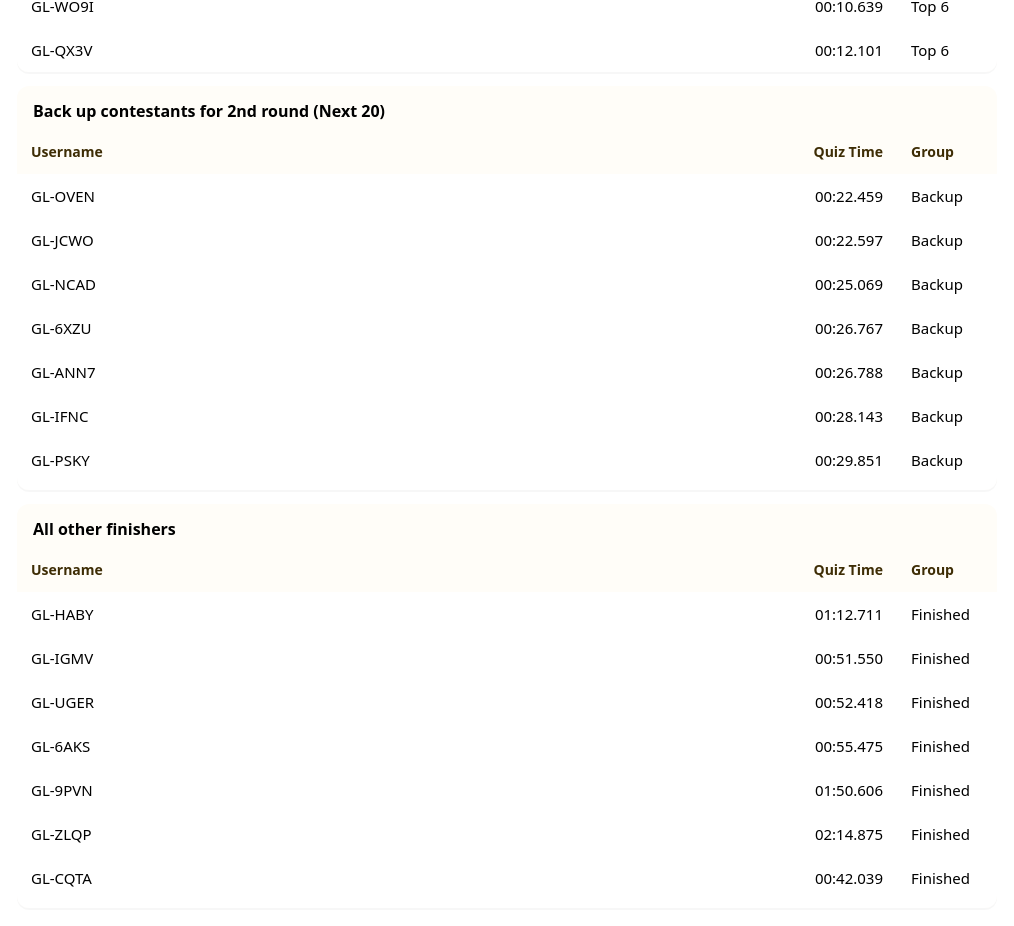
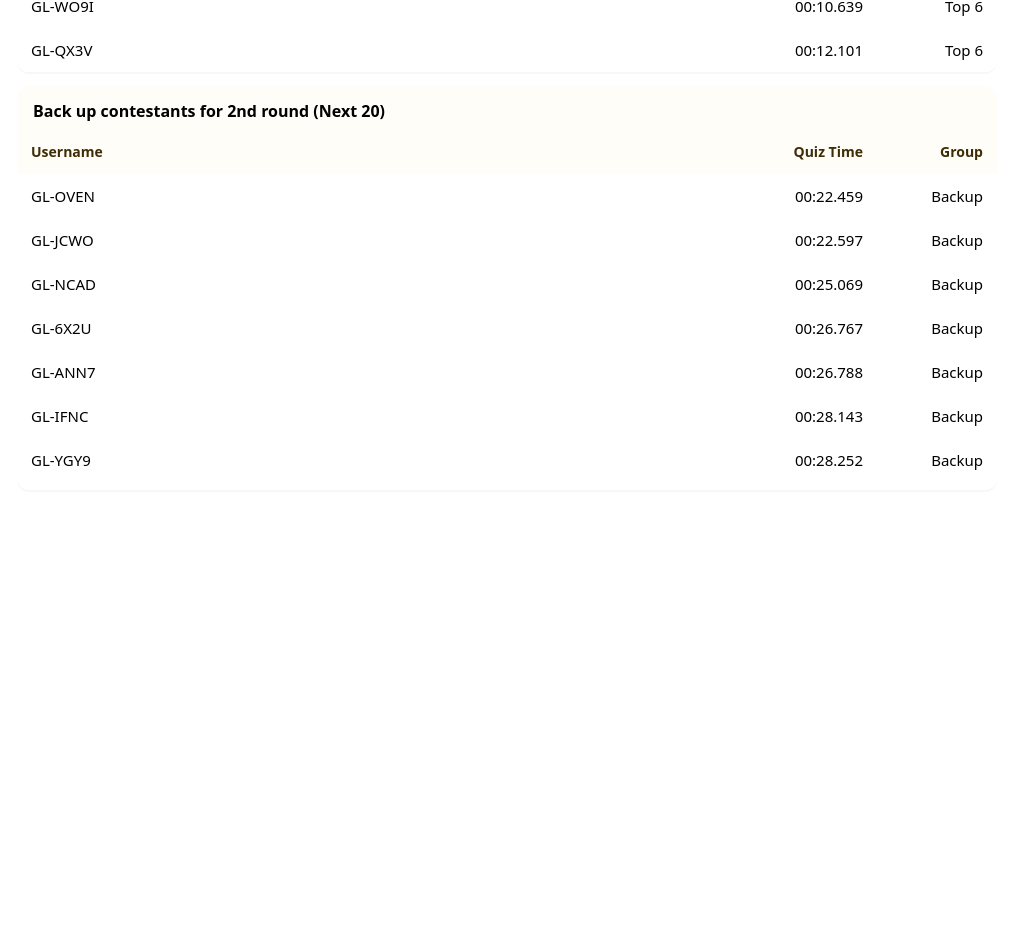
Before and after one commit to Runnerrander/grandlucky-quiz, a Next.js app: page / in a window 1280 px wide. Shown: the part 674-1600 px from the top of the page, without its empty margins (133-1147 px from the left). After the commit the page ends 1242 px from the top, so only its background shows below. Built offline with nearby package versions, Linux system fonts and the light colour scheme.

Commit message:
Revert "fix(results): add third section (All other finishers); keep Top 6 & Next 20; add Group column; update EN/HU copy & styles"
This reverts commit bcb508d4e189eb3912606031d1268d6d6683c5fa.

```diff
--- a/pages/index.js
+++ b/pages/index.js
@@ -3,11 +3,12 @@ import Head from "next/head";
 import { useMemo, useState } from "react";
 
 /**
- * DATA
- * ----
- * Top 6 (fastest) + Next 20 (backup) + All other finishers for Round 1.
- * Times are mm:ss.mmm. Lists match the completion export you provided.
+ * DATA (verified from your completion export)
+ * -------------------------------------------
+ * Only "username" and "time" are displayed. Group is derived (Top 6 / Backup).
  */
+
+// Top 6 — fastest correct submissions
 const TOP6 = [
   { username: "GL-UJQA", time: "00:05.362" },
   { username: "GL-FB5U", time: "00:05.756" },
@@ -17,93 +18,28 @@ const TOP6 = [
   { username: "GL-QX3V", time: "00:12.101" },
 ];
 
-// Backup 20 – keep your validated order
+// Next 20 — backups, next fastest after Top 6
 const NEXT20 = [
   { username: "GL-OVEN", time: "00:22.459" },
   { username: "GL-JCWO", time: "00:22.597" },
   { username: "GL-NCAD", time: "00:25.069" },
-  { username: "GL-6XZU", time: "00:26.767" },
+  { username: "GL-6X2U", time: "00:26.767" },
   { username: "GL-ANN7", time: "00:26.788" },
   { username: "GL-IFNC", time: "00:28.143" },
+  { username: "GL-YGY9", time: "00:28.252" },
   { username: "GL-PSKY", time: "00:29.851" },
   { username: "GL-KKHC", time: "00:30.735" },
-  { username: "GL-Z9PW", time: "00:30.142" },
-  { username: "GL-SFUR", time: "00:31.604" },
-  { username: "GL-P35S", time: "00:32.575" },
   { username: "GL-JJRR", time: "00:32.996" },
+  { username: "GL-Y7QF", time: "00:34.591" },
+  { username: "GL-T1TU", time: "00:35.231" },
+  { username: "GL-OTRG", time: "00:35.952" },
+  { username: "GL-6L9E", time: "00:36.177" },
+  { username: "GL-ONCU", time: "00:37.114" },
+  { username: "GL-HUVF", time: "00:38.977" },
   { username: "GL-GAZT", time: "00:39.230" },
+  { username: "GL-Q6QJ", time: "00:39.619" },
   { username: "GL-PWIQ", time: "00:40.077" },
-  { username: "GL-B9NC", time: "00:42.151" },
-  { username: "GL-THCM", time: "00:51.204" },
-  { username: "GL-ESAX", time: "02:18.995" },
-  { username: "GL-12I0", time: "02:29.860" },
-  { username: "GL-ORSO", time: "02:06.653" },
-  { username: "qa.091", time: "03:32.204" },
-];
-
-/**
- * All other finishers (correct=5) from your export, excluding Top6/NEXT20.
- * Order doesn’t change your Top6/Next20; feel free to reorder later by time if you want.
- */
-const OTHERS = [
-  { username: "GL-HABY", time: "01:12.711" },
-  { username: "GL-IGMV", time: "00:51.550" },
-  { username: "GL-UGER", time: "00:52.418" },
-  { username: "GL-6AKS", time: "00:55.475" },
-  { username: "GL-9PVN", time: "01:50.606" },
-  { username: "GL-ZLQP", time: "02:14.875" },
   { username: "GL-CQTA", time: "00:42.039" },
-  { username: "GL-HUVF", time: "00:38.977" },
-  { username: "GL-D3S5", time: "01:43.216" },
-  { username: "GL-XZJE", time: "01:10.376" },
-  { username: "GL-F5VI", time: "00:45.568" },
-  { username: "GL-GOIS", time: "05:59.008" },
-  { username: "GL-LYMP", time: "02:12.258" },
-  { username: "GL-6L9E", time: "00:36.177" },
-  { username: "GL-HOCK", time: "00:44.670" },
-  { username: "GL-DIMW", time: "00:55.006" },
-  { username: "GL-WSXW", time: "00:52.147" },
-  { username: "GL-ONCU", time: "00:37.114" },
-  { username: "GL-T1TU", time: "00:35.231" },
-  { username: "GL-0KYS", time: "01:01.551" },
-  { username: "GL-E9XM", time: "01:57.403" },
-  { username: "GL-YGY9", time: "00:28.252" },
-  { username: "GL-Q6QJ", time: "00:39.619" },
-  { username: "GL-2RPL", time: "01:13.680" },
-  { username: "GL-GCAH", time: "01:16.961" },
-  { username: "GL-E8YO", time: "04:07.502" },
-  { username: "GL-PBQM", time: "03:09.435" },
-  { username: "GL-ZNAM", time: "01:10.323" },
-  { username: "GL-YWZP", time: "03:53.971" },
-  { username: "GL-ERPN", time: "00:55.603" },
-  { username: "GL-OH1J", time: "00:55.092" },
-  { username: "GL-LFJT", time: "01:01.245" },
-  { username: "GL-VH35", time: "07:29.747" },
-  { username: "GL-DFWD", time: "01:18.498" },
-  { username: "GL-MDE7", time: "01:14.846" },
-  { username: "GL-HCNP", time: "01:46.663" },
-  { username: "GL-ZRXW", time: "01:14.234" },
-  { username: "GL-ZYLH", time: "00:43.675" },
-  { username: "GL-P9BX", time: "00:51.464" },
-  { username: "GL-6QRH", time: "04:50.891" },
-  { username: "GL-L7MH", time: "01:11.118" },
-  { username: "GL-GUHH", time: "02:56.442" },
-  { username: "GL-ZBUX", time: "01:26.818" },
-  { username: "GL-Y7QF", time: "00:34.591" },
-  { username: "GL-KHBZ", time: "02:31.678" },
-  { username: "GL-AMFT", time: "02:08.346" },
-  { username: "GL-KEQD", time: "01:15.804" },
-  { username: "GL-G7MM", time: "01:30.914" },
-  { username: "GL-KW6A", time: "00:51.331" },
-  { username: "GL-OTRG", time: "00:35.952" },
-  { username: "GL-PBGA", time: "00:53.136" },
-  { username: "GL-6VI8", time: "01:11.686" },
-  { username: "GL-OA7O", time: "01:16.787" },
-  { username: "GL-R8SP", time: "01:20.811" },
-  { username: "GL-MEKJ", time: "00:43.838" },
-  { username: "GL-UAKO", time: "00:33.708" },
-  // Optional test/utility users with correct=5 and the same round_id:
-  { username: "GL-TEST", time: "00:34.968" },
 ];
 
 /**
@@ -117,18 +53,22 @@ const normalize = (s) =>
     .replace(/\s+/g, "")
     .replace(/–|—/g, "-");
 
-const withGroup = (rows, label) => rows.map((r) => ({ ...r, group: label }));
+const LISTS = [TOP6, NEXT20];
 
-const ALL = [
-  ...withGroup(TOP6, "Top 6"),
-  ...withGroup(NEXT20, "Backup"),
-  ...withGroup(OTHERS, "Finished"),
-];
+const groupOf = (username) => {
+  const u = normalize(username);
+  if (TOP6.find((r) => normalize(r.username) === u)) return "top6";
+  if (NEXT20.find((r) => normalize(r.username) === u)) return "backup";
+  return null;
+};
 
 const searchUser = (needle) => {
   const q = normalize(needle);
   if (!q) return [];
-  return ALL.filter((r) => normalize(r.username) === q);
+  const hay = LISTS.flat();
+  return hay
+    .filter((r) => normalize(r.username) === q)
+    .map((r) => ({ ...r, group: groupOf(r.username) }));
 };
 
 /**
@@ -136,21 +76,25 @@ const searchUser = (needle) => {
  */
 const COPY = {
   en: {
+    pageTitle: "GrandLucky Travel — Results",
     title: "The Vivko contest Round 1 has ended.",
     subtitle: "New contest coming soon.",
-    banner: "The Vivko contest Round 1 has ended. A new contest is coming soon.",
+    banner:
+      "The Vivko contest Round 1 has ended. A new contest is coming soon.",
     questions: "Questions? Email us at",
     searchLabel: "Find your result",
     searchPlaceholder: "Type username (e.g., GL-XX)",
     noMatch: "No matches.",
     top6: "Contestants for 2nd round (Top 6)",
     next20: "Back up contestants for 2nd round (Next 20)",
-    others: "All other finishers",
     username: "Username",
     quizTime: "Quiz Time",
     group: "Group",
+    groupTop6: "Top 6",
+    groupBackup: "Backup",
   },
   hu: {
+    pageTitle: "GrandLucky Travel — Eredmények",
     title: "A Vivkó nyereményjáték 1. fordulója lezárult.",
     subtitle: "Hamarosan új játék indul.",
     banner:
@@ -161,10 +105,11 @@ const COPY = {
     noMatch: "Nincs találat.",
     top6: "2. forduló versenyzői (Top 6)",
     next20: "Tartalék versenyzők (Következő 20)",
-    others: "További befejezők",
     username: "Felhasználónév",
     quizTime: "Kvízidő",
     group: "Csoport",
+    groupTop6: "Top 6",
+    groupBackup: "Tartalék",
   },
 };
 
@@ -173,12 +118,16 @@ export default function ResultsPage() {
   const [query, setQuery] = useState("");
 
   const t = COPY[lang];
+
   const results = useMemo(() => searchUser(query), [query]);
+
+  const labelForGroup = (g) =>
+    g === "top6" ? t.groupTop6 : g === "backup" ? t.groupBackup : "";
 
   return (
     <>
       <Head>
-        <title>GrandLucky Travel — Results</title>
+        <title>{t.pageTitle}</title>
         <meta name="viewport" content="width=device-width, initial-scale=1" />
       </Head>
 
@@ -233,7 +182,7 @@ export default function ResultsPage() {
             <div className="thead">
               <div className="cell head">{t.username}</div>
               <div className="cell head right">{t.quizTime}</div>
-              <div className="cell head">{t.group}</div>
+              <div className="cell head right">{t.group}</div>
             </div>
 
             <div className="tbody">
@@ -244,7 +193,7 @@ export default function ResultsPage() {
                   <div className="row" key={`find-${r.username}`}>
                     <div className="cell user">{r.username}</div>
                     <div className="cell time right">{r.time}</div>
-                    <div className="cell">{r.group}</div>
+                    <div className="cell right">{labelForGroup(r.group)}</div>
                   </div>
                 ))
               )}
@@ -260,14 +209,14 @@ export default function ResultsPage() {
             <div className="thead">
               <div className="cell head">{t.username}</div>
               <div className="cell head right">{t.quizTime}</div>
-              <div className="cell head">{t.group}</div>
+              <div className="cell head right">{t.group}</div>
             </div>
             <div className="tbody">
               {TOP6.map((r) => (
                 <div className="row" key={`t6-${r.username}`}>
                   <div className="cell user">{r.username}</div>
                   <div className="cell time right">{r.time}</div>
-                  <div className="cell">Top 6</div>
+                  <div className="cell right">{t.groupTop6}</div>
                 </div>
               ))}
             </div>
@@ -282,36 +231,14 @@ export default function ResultsPage() {
             <div className="thead">
               <div className="cell head">{t.username}</div>
               <div className="cell head right">{t.quizTime}</div>
-              <div className="cell head">{t.group}</div>
+              <div className="cell head right">{t.group}</div>
             </div>
             <div className="tbody">
               {NEXT20.map((r) => (
                 <div className="row" key={`n20-${r.username}`}>
                   <div className="cell user">{r.username}</div>
                   <div className="cell time right">{r.time}</div>
-                  <div className="cell">Backup</div>
-                </div>
-              ))}
-            </div>
-          </div>
-        </section>
-
-        {/* All other finishers */}
-        <section className="card">
-          <h3 className="list-title">{t.others}</h3>
-
-          <div className="table tableList">
-            <div className="thead">
-              <div className="cell head">{t.username}</div>
-              <div className="cell head right">{t.quizTime}</div>
-              <div className="cell head">{t.group}</div>
-            </div>
-            <div className="tbody">
-              {OTHERS.map((r) => (
-                <div className="row" key={`other-${r.username}`}>
-                  <div className="cell user">{r.username}</div>
-                  <div className="cell time right">{r.time}</div>
-                  <div className="cell">Finished</div>
+                  <div className="cell right">{t.groupBackup}</div>
                 </div>
               ))}
             </div>
@@ -321,10 +248,11 @@ export default function ResultsPage() {
 
       <style jsx>{`
         :root {
-          --brand: #ee8f2e; /* orange background */
+          --brand: #f4a546;
+          --brand-ink: #6b4a12;
           --ink: #1d1d1f;
           --muted: #6b7280;
-          --card: #fff7ea;
+          --card: #fffaf2;
           --row-sep: #f0d2a3;
           --head: #f8e8cd;
         }
@@ -333,8 +261,8 @@ export default function ResultsPage() {
           box-sizing: border-box;
         }
 
+        body,
         html,
-        body,
         .page {
           margin: 0;
           padding: 0;
@@ -370,7 +298,7 @@ export default function ResultsPage() {
         .lang {
           display: inline-flex;
           gap: 6px;
-          background: rgba(255, 255, 255, 0.45);
+          background: #f7e0b6;
           border-radius: 999px;
           padding: 4px;
         }
@@ -381,7 +309,7 @@ export default function ResultsPage() {
           background: transparent;
           font-weight: 700;
           cursor: pointer;
-          color: #4a320d;
+          color: #584015;
         }
         .lang button.on {
           background: #fff;
@@ -422,7 +350,6 @@ export default function ResultsPage() {
           gap: 12px;
           align-items: center;
           border-bottom: 1px solid var(--row-sep);
-          background: #fffdf8;
         }
         .card-head h2 {
           margin: 0;
@@ -457,7 +384,7 @@ export default function ResultsPage() {
           position: sticky;
           top: 0;
           display: grid;
-          grid-template-columns: 1fr 130px 100px; /* user | time | group */
+          grid-template-columns: 1fr 160px 120px;
           background: var(--head);
           border-bottom: 1px solid var(--row-sep);
           z-index: 2;
@@ -467,7 +394,7 @@ export default function ResultsPage() {
         }
         .row {
           display: grid;
-          grid-template-columns: 1fr 130px 100px;
+          grid-template-columns: 1fr 160px 120px;
           background: #fff;
           border-bottom: 1px solid var(--row-sep);
         }
@@ -502,21 +429,21 @@ export default function ResultsPage() {
           background: #fff;
         }
 
-        /* Dedicated scrolling area so headers stick nicely */
+        /* Dedicated scrolling area for the lists so headers stick nicely */
         .tableList {
           max-height: 360px;
           overflow-y: auto;
           border-top: 1px solid var(--row-sep);
         }
 
-        /* Mobile */
+        /* Mobile adjustments */
         @media (max-width: 820px) {
           .card-head {
             grid-template-columns: 1fr;
           }
           .table .thead,
           .table .row {
-            grid-template-columns: 1fr 118px 86px;
+            grid-template-columns: 1fr 130px 100px;
           }
           .cell {
             font-size: 14px;
@@ -526,7 +453,7 @@ export default function ResultsPage() {
         @media (max-width: 420px) {
           .table .thead,
           .table .row {
-            grid-template-columns: 1fr 110px 76px;
+            grid-template-columns: 1fr 118px 94px;
           }
           .title {
             font-size: 22px;
```
